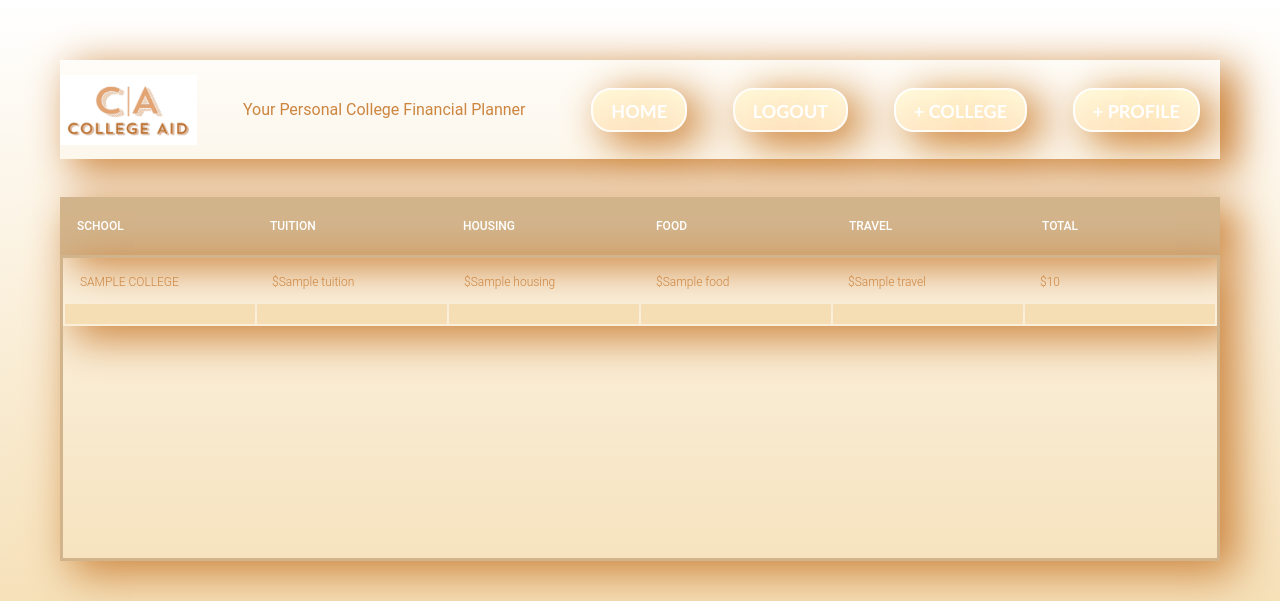
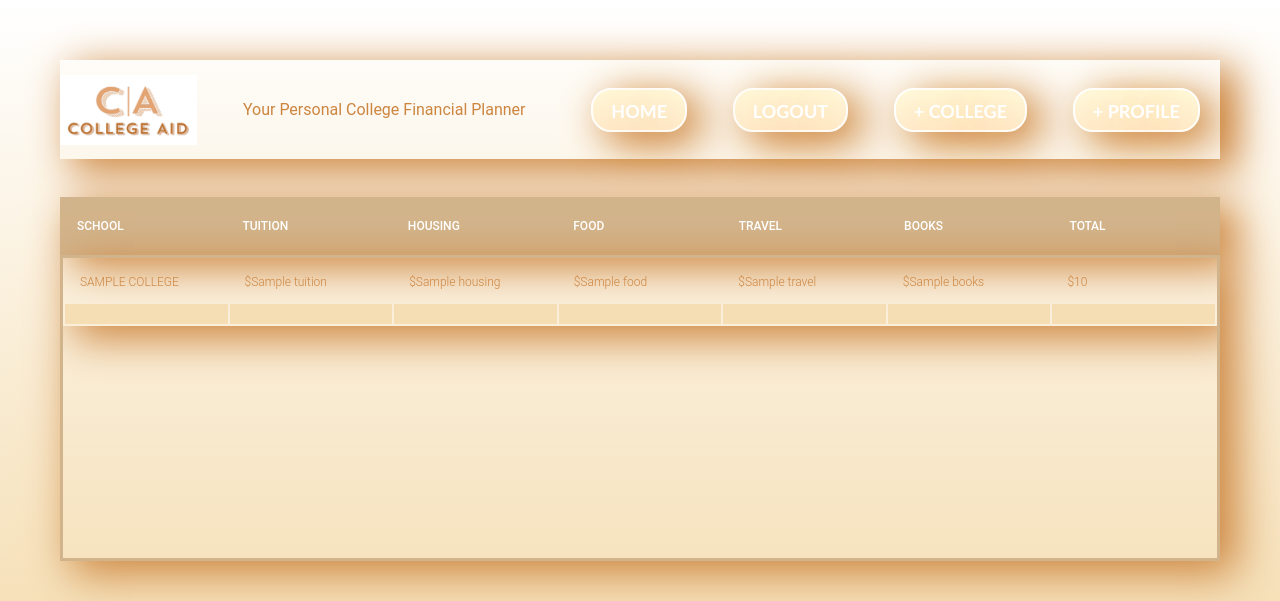
Before and after one commit to AshaBrianna/Aid_by_AID, a Python web app: template templates/MainPage.html in a window 1280 px wide. Shown: the top 601 px of the page. Run offline with Jinja, Linux system fonts and the light colour scheme; the template is opened without the code that fills it: most values are stand-ins (such as "Sample title", 1, 10 or a date in 2020); lists and menus that the app fills with data are empty.

Commit message:
added column for books cost

```diff
--- a/templates/MainPage.html
+++ b/templates/MainPage.html
@@ -29,6 +29,7 @@
             <th>Housing</th>
             <th>Food</th>
             <th>Travel</th>
+            <th>Books</th>
             <th>Total</th>
           </tr>
         </thead>
@@ -45,7 +46,8 @@
               <td>${{colleges.housing}}</td>
               <td>${{colleges.food}}</td>
               <td>${{colleges.travel}}</td>
-              <td class = "total">{% set total = colleges['tuition'] + colleges['housing'] + colleges['food']%} ${{total}}</td>
+              <td>${{colleges.books}}</td>
+              <td class = "total">{% set total = colleges['tuition'] + colleges['books'] + colleges['housing'] + colleges['food']%} ${{total}}</td>
             </tr>
           {% endfor %}
           <script type="text/javascript" src="/scripts/MainPage.js">
```
